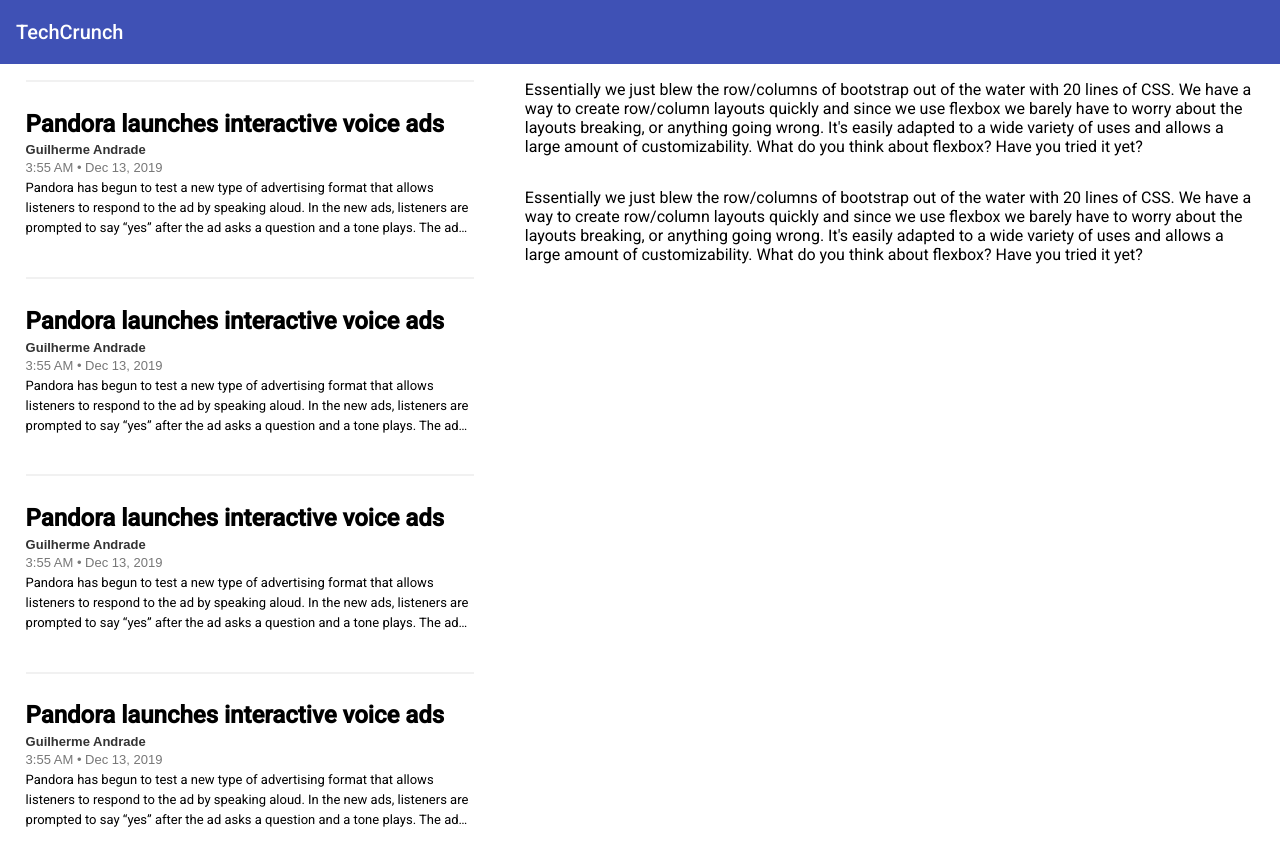
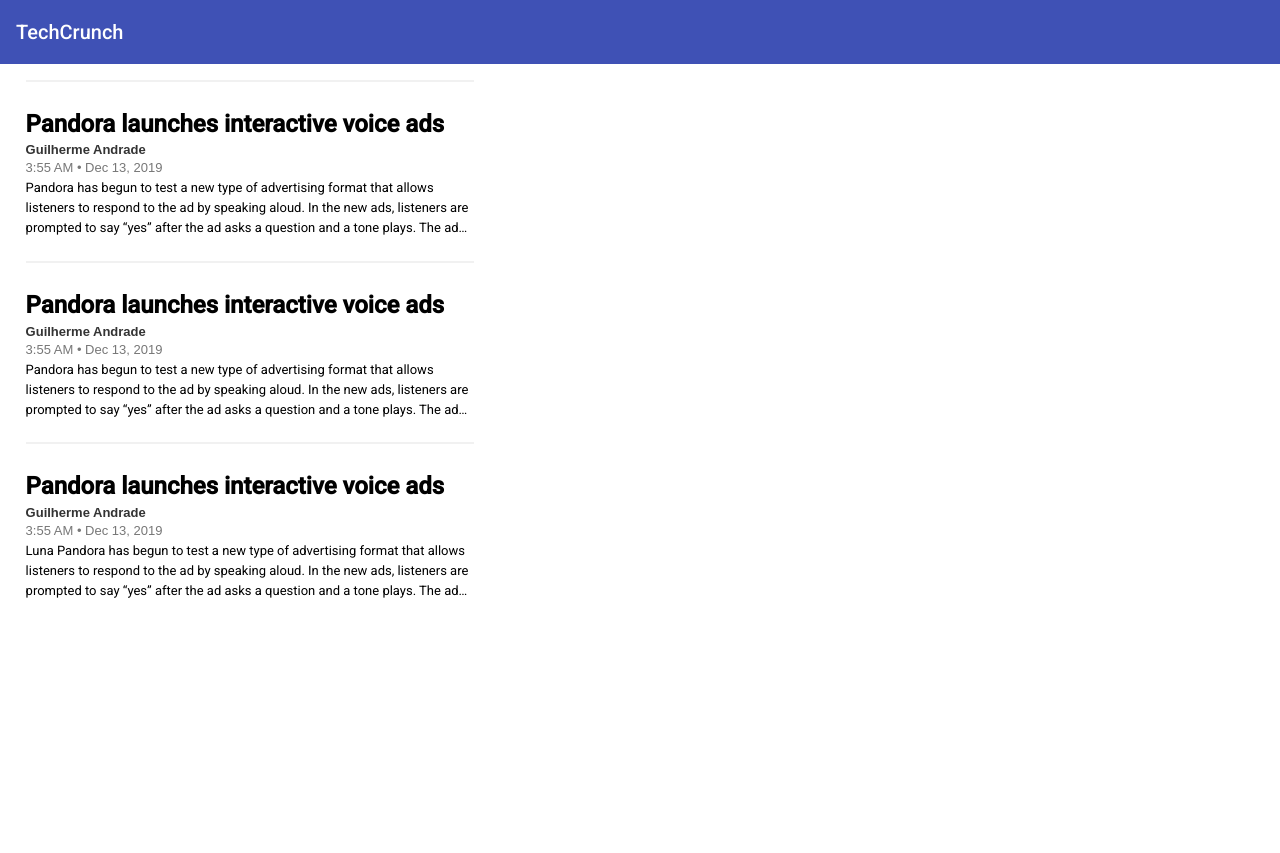
Before and after one commit to gapinto/tech-crunch-rss-reader, an Angular app: page / in a window 1280 px wide. After the commit the page ends 800 px from the top, so only its background shows below. Built offline with nearby package versions, Linux system fonts and the light colour scheme.

Commit message:
Creating list and fullcontent component

```diff
--- a/src/app/app.component.html
+++ b/src/app/app.component.html
@@ -5,25 +5,15 @@
 </mat-toolbar>
 <main class="main-container">
   <div class="row">
-    <div class="column posts">
-      <app-post-card [post]="post"></app-post-card>
-      <app-post-card [post]="post"></app-post-card>
-      <app-post-card [post]="post"></app-post-card>
-      <app-post-card [post]="post"></app-post-card>
+    <div class="column post-card-list-container" [class.hidden-on-mobile]="selectedPost">
+      <app-post-card-list [posts]="posts" (postCardSelected)="onSelectPost($event)"></app-post-card-list>
     </div>
-    <div class="column post-full-content">
-      <p>
-        Essentially we just blew the row/columns of bootstrap out of the water with 20 lines of CSS. We have a way to create
-        row/column layouts quickly and since we use flexbox we barely have to worry about the layouts breaking, or anything
-        going wrong. It's easily adapted to a wide variety of uses and allows a large amount of customizability. What do
-        you think about flexbox? Have you tried it yet?
-      </p>
-      <p>
-        Essentially we just blew the row/columns of bootstrap out of the water with 20 lines of CSS. We have a way to create
-        row/column layouts quickly and since we use flexbox we barely have to worry about the layouts breaking, or anything
-        going wrong. It's easily adapted to a wide variety of uses and allows a large amount of customizability. What do
-        you think about flexbox? Have you tried it yet?
-      </p>
+    <div class="column full-post-content" [class.visible-on-mobile]="selectedPost">
+      <app-full-post-content
+          *ngIf="selectedPost"
+          [post]="selectedPost"
+          (fullPostContentClosed)= "onClose()">
+      </app-full-post-content>
     </div>
   </div>
 </main>
--- a/src/app/app.component.scss
+++ b/src/app/app.component.scss
@@ -4,30 +4,19 @@
     position: relative;
 }
 
-.row {
-    display: flex;
-    flex-direction: row;
-    flex-wrap: wrap;
-    width: 100%;
-    position: relative;
-    justify-content: space-around
-}
-
-.column {
-    display: flex;
-    flex-direction: column;
-    flex: 1;
-}
-
-.posts {
+.post-card-list-container {
     max-width: 35%;
 
     @include for-phone-only {
         max-width: 90%;
+
+        &.hidden-on-mobile {
+            display: none;
+        }
     }
 }
 
-.post-full-content {
+.full-post-content {
     max-width: 57%;
     position: -webkit-sticky;
     position: sticky;
@@ -37,8 +26,9 @@
     @include for-phone-only {
         display: none;
 
-        &.visible {
+        &.visible-on-mobile {
             display: block;
+            max-width: 90%;
         }
     }
 }
--- a/src/app/app.component.ts
+++ b/src/app/app.component.ts
@@ -1,17 +1,21 @@
-import { Component } from '@angular/core';
+import { Component, OnInit } from '@angular/core';
 import { Post } from './shared/models/post';
-
 @Component({
   selector: 'app-root',
   templateUrl: './app.component.html',
   styleUrls: ['./app.component.scss']
 })
-export class AppComponent {
+export class AppComponent implements OnInit {
   title = 'tech-crunch-rss-reader';
-  post: Post;
+
+  posts: Post[];
+  selectedPost: Post;
 
   constructor() {
-    this.post = new Post(
+  }
+
+  ngOnInit() {
+    const post = new Post(
       'Pandora launches interactive voice ads',
       ['Guilherme Andrade'],
       new Date(),
@@ -20,6 +24,26 @@
       The ads will then offer more information about the product or brand in question.`,
       ['Technology']
     );
+
+    const post3 = new Post(
+      'Pandora launches interactive voice ads',
+      ['Guilherme Andrade'],
+      new Date(),
+      `Luna Pandora has begun to test a new type of advertising format that allows listeners to respond to the ad by speaking aloud.
+      In the new ads, listeners are prompted to say “yes” after the ad asks a question and a tone plays.
+      The ads will then offer more information about the product or brand in question.`,
+      ['Technology']
+    );
+
+    this.posts = [ post, post, post3 ];
+  }
+
+  onSelectPost(post: Post) {
+    this.selectedPost = post;
+  }
+
+  onClose() {
+    this.selectedPost = null;
   }
 
 }
--- /dev/null
+++ b/src/app/full-post-content/full-post-content.component.html
@@ -0,0 +1,5 @@
+<div class="close-full-post-content">
+    <mat-icon (click)="close()">close</mat-icon>
+</div>
+
+<p>{{post.description}}</p>
--- /dev/null
+++ b/src/app/full-post-content/full-post-content.component.scss
@@ -0,0 +1,11 @@
+@import 'responsive.mixin.scss';
+
+.close-full-post-content {
+    display: none;
+
+    @include for-phone-only {
+        display: flex;
+        justify-content: flex-end;
+        margin-top: 5px;
+    }
+}
--- /dev/null
+++ b/src/app/full-post-content/full-post-content.component.ts
@@ -0,0 +1,21 @@
+import { Component, OnInit, Input, Output, EventEmitter } from '@angular/core';
+import { Post } from '../shared/models/post';
+
+@Component({
+  selector: 'app-full-post-content',
+  templateUrl: './full-post-content.component.html',
+  styleUrls: ['./full-post-content.component.scss']
+})
+export class FullPostContentComponent {
+
+  @Input()
+  post: Post;
+
+  @Output()
+  fullPostContentClosed: EventEmitter<Post> = new EventEmitter();
+
+  close() {
+    this.fullPostContentClosed.emit(this.post);
+  }
+
+}
--- /dev/null
+++ b/src/app/post-card-list/post-card-list.component.html
@@ -0,0 +1,5 @@
+<ul class="post-card-list">
+    <li *ngFor="let post of posts">
+        <app-post-card [post]="post" (click)="selectPost(post)"></app-post-card>
+    </li>
+</ul>
--- /dev/null
+++ b/src/app/post-card-list/post-card-list.component.scss
@@ -0,0 +1,5 @@
+.post-card-list {
+    margin: 0;
+	padding: 0;
+	list-style: none;
+}
--- /dev/null
+++ b/src/app/post-card-list/post-card-list.component.ts
@@ -0,0 +1,26 @@
+import { Component, OnInit, Input, Output, EventEmitter } from '@angular/core';
+import { Post } from '../shared/models/post';
+
+@Component({
+  selector: 'app-post-card-list',
+  templateUrl: './post-card-list.component.html',
+  styleUrls: ['./post-card-list.component.scss']
+})
+export class PostCardListComponent implements OnInit {
+
+  @Input()
+  posts: Post[];
+
+  @Output()
+  postCardSelected: EventEmitter<Post> = new EventEmitter<Post>();
+
+  constructor() { }
+
+  ngOnInit() {
+  }
+
+  selectPost(post: Post) {
+    this.postCardSelected.emit(post);
+  }
+
+}
--- a/src/styles.scss
+++ b/src/styles.scss
@@ -2,3 +2,17 @@
 
 html, body { height: 100%; }
 body { margin: 0; font-family: Roboto, "Helvetica Neue", sans-serif; }
+.row {
+    display: flex;
+    flex-direction: row;
+    flex-wrap: wrap;
+    width: 100%;
+    position: relative;
+    justify-content: space-around
+}
+
+.column {
+    display: flex;
+    flex-direction: column;
+    flex: 1;
+}
```
Also changed, not shown: src/app/app.module.ts (+7 -1 lines), 2 other files (tests, documents, lock files or other folders).
